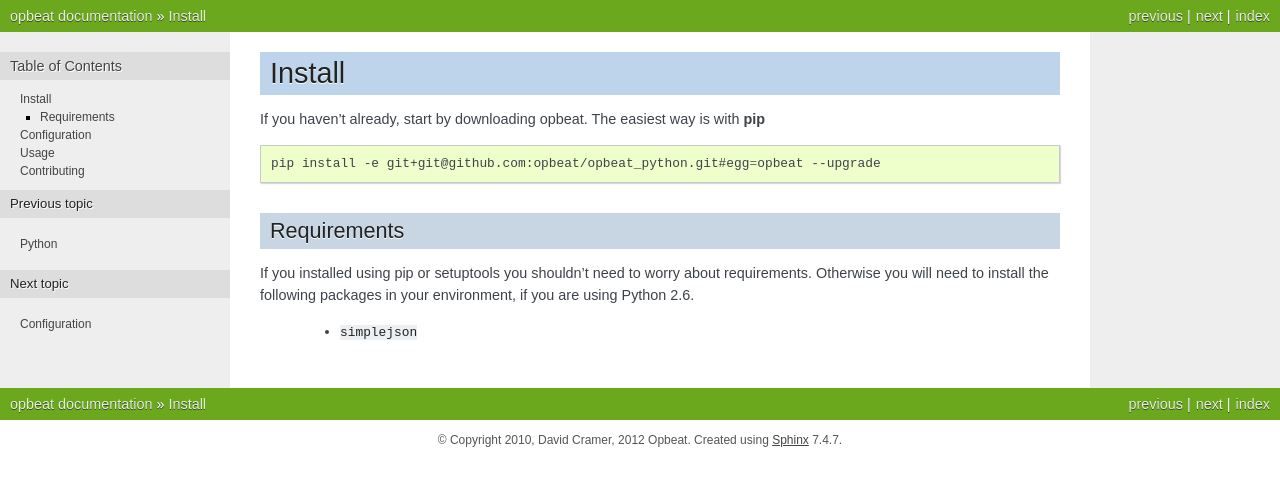
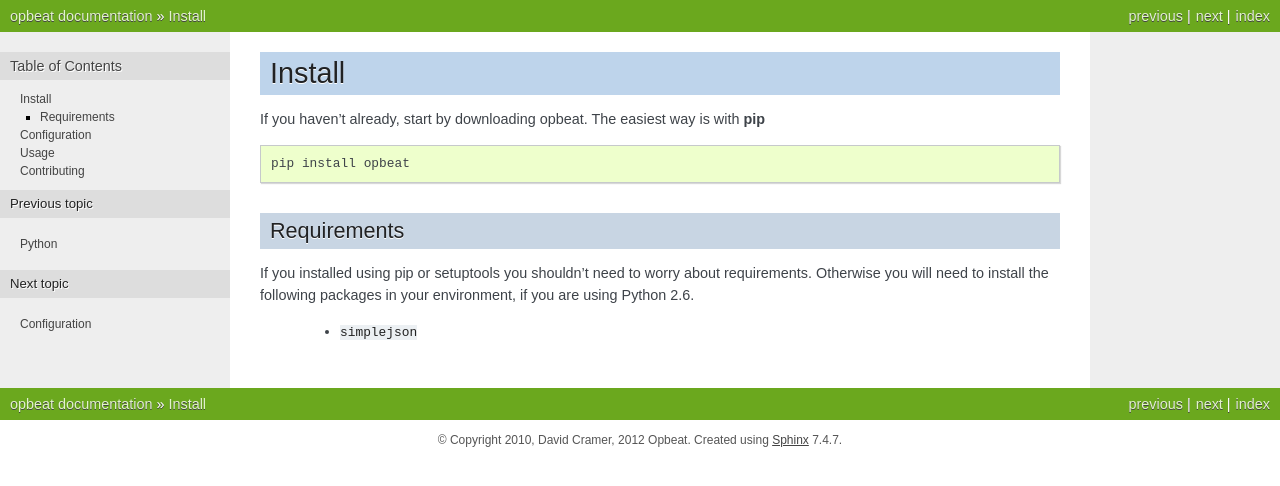
Before and after one commit to JohnFredok/apm-agent-python, a Sphinx documentation site: the page built from docs/install/index.rst, in a window 1280 px wide. Shown: the top 486 px of the page. Built offline with Sphinx 7.4.7, drawn with Linux system fonts in a browser that asks for light colours.

Commit message:
Fix installation instructions

```diff
--- a/docs/install/index.rst
+++ b/docs/install/index.rst
@@ -5,7 +5,7 @@
 
 .. code-block:: bash
 
-	pip install -e git+git@github.com:opbeat/opbeat_python.git#egg=opbeat --upgrade
+	pip install opbeat
 
 Requirements
 ------------
```
